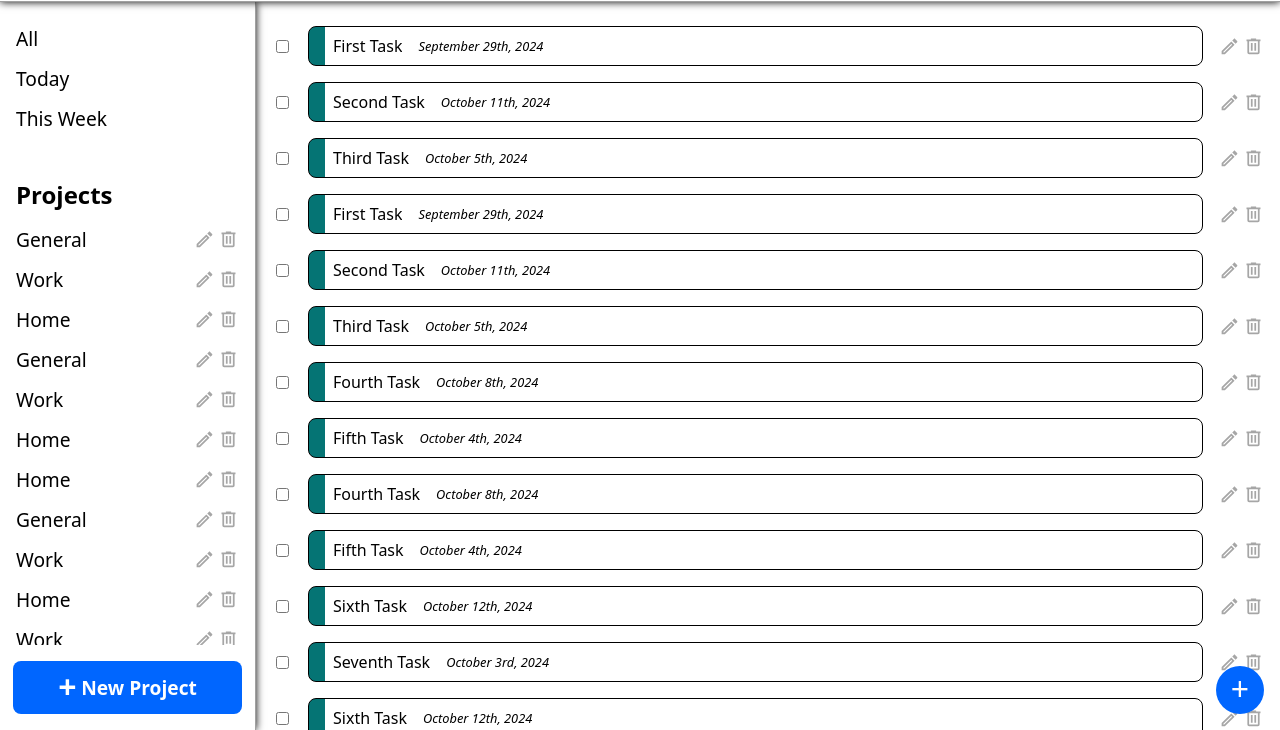
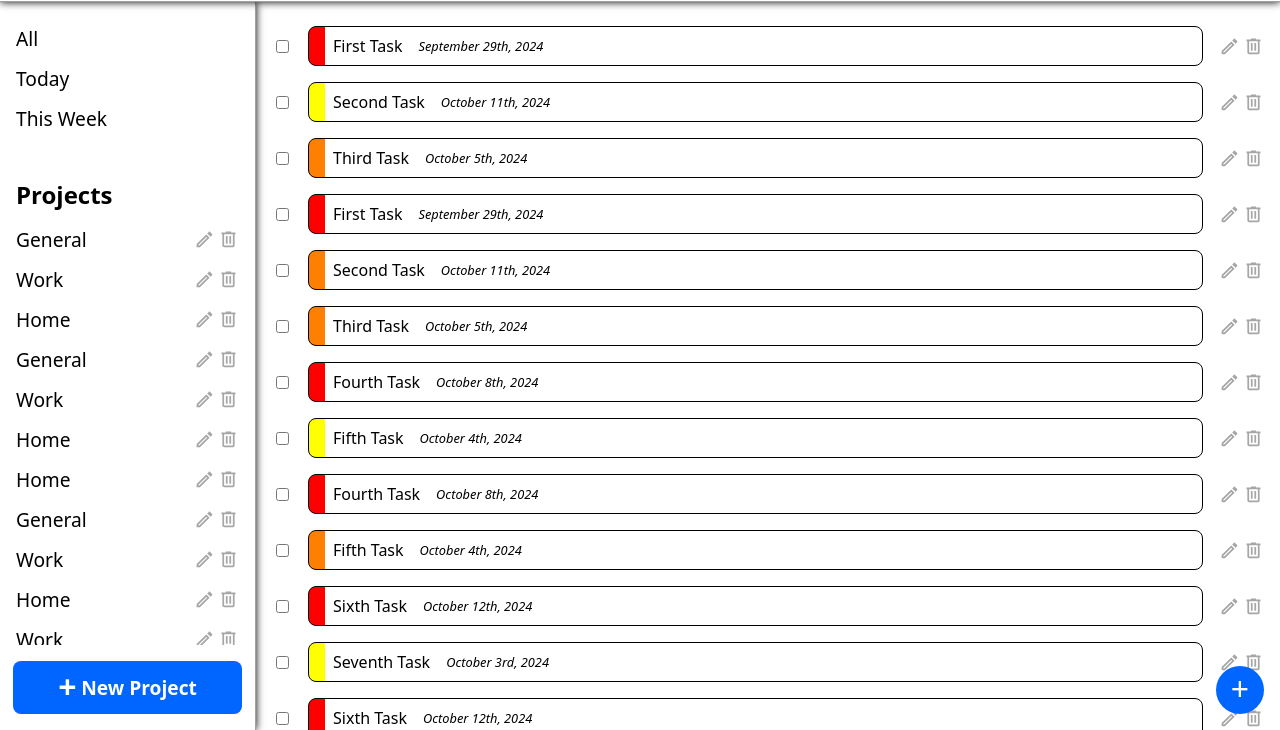
Before and after one commit to cjbarr1013/Todo-List, a website built with webpack: page src/template.html in a window 1280 px wide. Shown: the part 70-800 px from the top of the page. Built offline with nearby package versions, Linux system fonts and the light colour scheme.

Commit message:
Add different colors for task priorities

```diff
--- a/src/modules/UI.js
+++ b/src/modules/UI.js
@@ -22,7 +22,7 @@ export function UI() {
 
 
     taskManager.addTask("First Task", new Date(2024, 8, 29), "high", "proj-1", "this is the description");
-    taskManager.addTask("Second Task", new Date(2024, 9, 11), "med", "proj-1", "this is the description");
+    taskManager.addTask("Second Task", new Date(2024, 9, 11), "low", "proj-1", "this is the description");
     taskManager.addTask("Third Task", new Date(2024, 9, 5), "med", "proj-1", "this is the description");
     taskManager.addTask("Fourth Task", new Date(2024, 9, 8), "high", "proj-2", "this is the description");
     taskManager.addTask("Fifth Task", new Date(2024, 9, 4), "low", "proj-2", "this is the description");
@@ -32,7 +32,7 @@ export function UI() {
     taskManager.addTask("Second Task", new Date(2024, 9, 11), "med", "proj-1", "this is the description");
     taskManager.addTask("Third Task", new Date(2024, 9, 5), "med", "proj-1", "this is the description");
     taskManager.addTask("Fourth Task", new Date(2024, 9, 8), "high", "proj-2", "this is the description");
-    taskManager.addTask("Fifth Task", new Date(2024, 9, 4), "low", "proj-2", "this is the description");
+    taskManager.addTask("Fifth Task", new Date(2024, 9, 4), "med", "proj-2", "this is the description");
     taskManager.addTask("Sixth Task", new Date(2024, 9, 12), "high", "proj-3", "this is the description");
     taskManager.addTask("Seventh Task", new Date(2024, 9, 3), "low", "proj-3", "this is the description");
 
@@ -476,6 +476,14 @@ export function UI() {
         const taskBox = document.createElement("div");
         taskBox.classList.add("task-box");
 
+        if (task.priority === "high") {
+            taskBox.classList.add("high-priority");
+        } else if (task.priority === "med") {
+            taskBox.classList.add("med-priority");
+        } else {
+            taskBox.classList.add("low-priority");
+        };
+
         const title = document.createElement("span");
         title.classList.add("task-name");
         title.textContent = task.title;
--- a/src/styles.css
+++ b/src/styles.css
@@ -228,13 +228,24 @@ select:focus {
 
 .task-box {
     align-items: center;
-    background-image: linear-gradient(to right, rgb(5, 116, 116), rgb(5, 116, 116) 1rem, transparent 1rem, transparent 100%);
     border: solid 0.5px black;
     border-radius: 0.5rem;
     display: flex;
     flex: 1 1 100%;
     gap: 1rem;
     padding: 0.5rem 1.5rem;
+}
+
+.high-priority {
+    background-image: linear-gradient(to right, rgb(255, 0, 0), rgb(255, 0, 0) 1rem, transparent 1rem, transparent 100%);
+}
+
+.med-priority {
+    background-image: linear-gradient(to right, rgb(255, 128, 0), rgb(255, 128, 0) 1rem, transparent 1rem, transparent 100%);
+}
+
+.low-priority {
+    background-image: linear-gradient(to right, rgb(255, 255, 0), rgb(255, 255, 0) 1rem, transparent 1rem, transparent 100%);
 }
 
 .task-name {
```
Also changed, not shown: src/template.html (+1 -1 lines).
